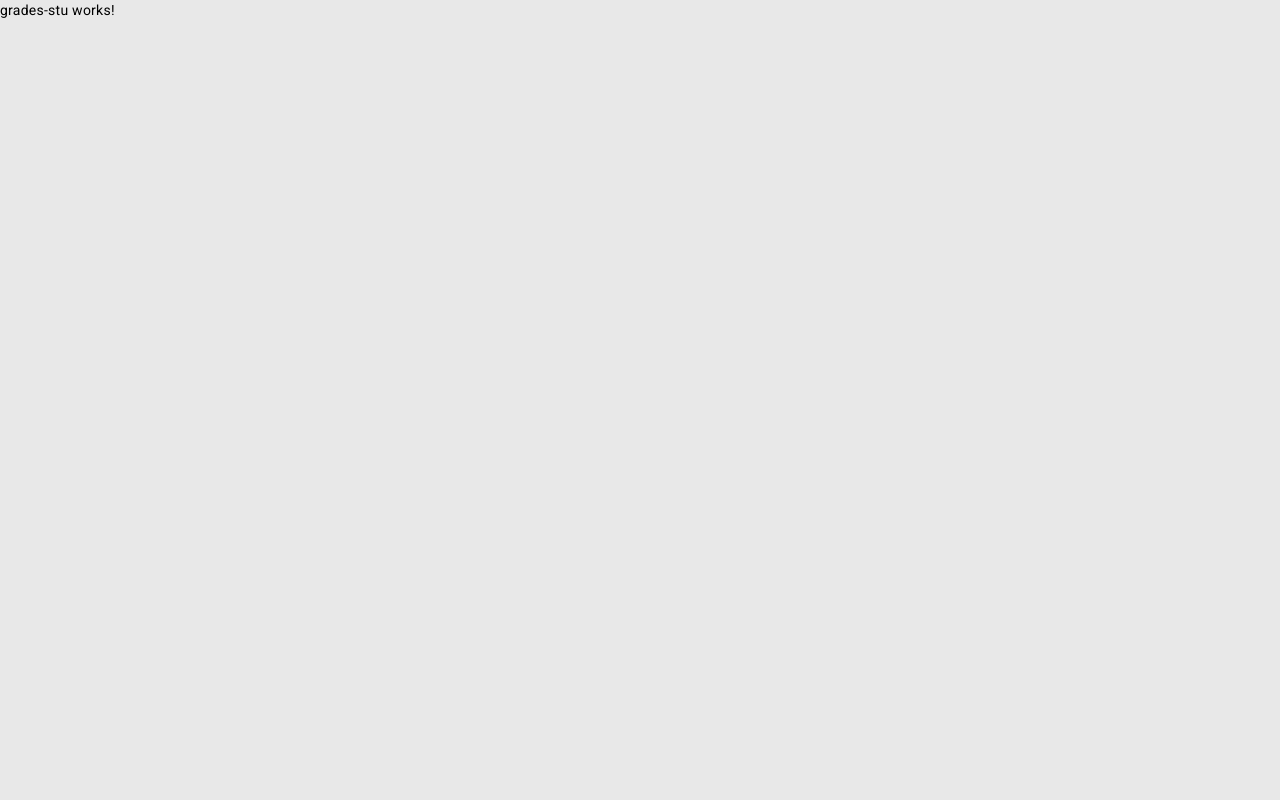
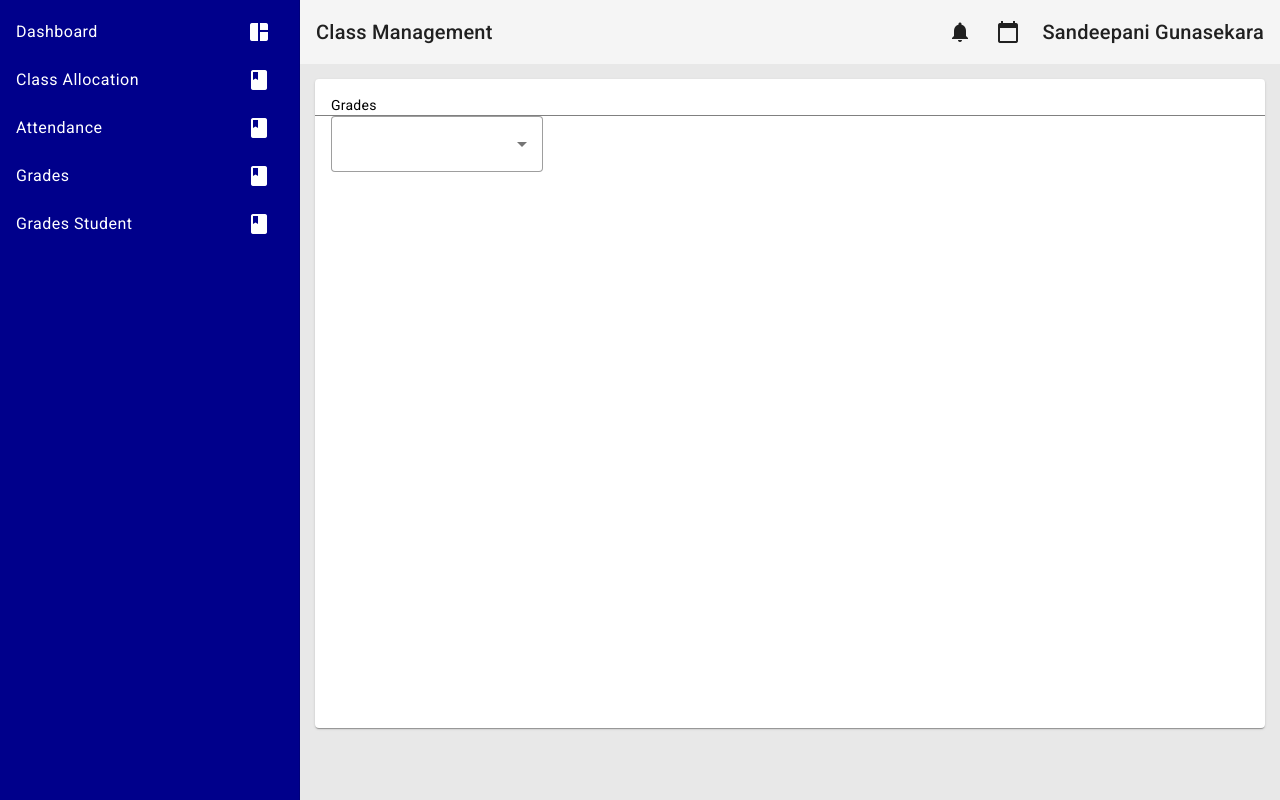
Before and after one commit to codingPentagon/ZoneEd, an Angular app in the folder frontend/: page /gradesstu in a window 1280 px wide. Built offline with nearby package versions, Linux system fonts and the light colour scheme.

Commit message:
created grades student component

```diff
--- a/frontend/src/app/grades-stu/grades-stu.component.css
+++ b/frontend/src/app/grades-stu/grades-stu.component.css
@@ -0,0 +1,38 @@
+:host,.workspace{
+  display: flex;
+}
+
+.content{
+  flex: 1;
+}
+
+mat-card{
+  margin: 15px;
+}
+
+.left{
+  flex: 1;
+}
+
+.right{
+  flex: 1;
+}
+
+.spacer{
+  flex: 1 1 auto;
+}
+
+button{
+  margin: 5px;
+}
+
+mat-card-content{
+  overflow: auto;
+  height: 70vh;
+}
+
+
+
+mat-card-header{
+  border-bottom: 1.5px solid gray;
+}
--- a/frontend/src/app/grades-stu/grades-stu.component.html
+++ b/frontend/src/app/grades-stu/grades-stu.component.html
@@ -1 +1,26 @@
-<p>grades-stu works!</p>
+<app-nav></app-nav>
+<div class="content">
+  <app-header></app-header>
+  <div class="workspace">
+    <div class="left">
+      <mat-card class="grades">
+        <mat-card-header>
+          Grades
+        </mat-card-header>
+        <mat-card-content>
+          <mat-form-field appearance="outline">
+            <mat-select></mat-select>
+          </mat-form-field>
+        </mat-card-content>
+        <mat-card-actions align="end">
+
+        </mat-card-actions>
+      </mat-card>
+
+      <div class="right">
+
+      </div>
+
+    </div>
+  </div>
+</div>
```
